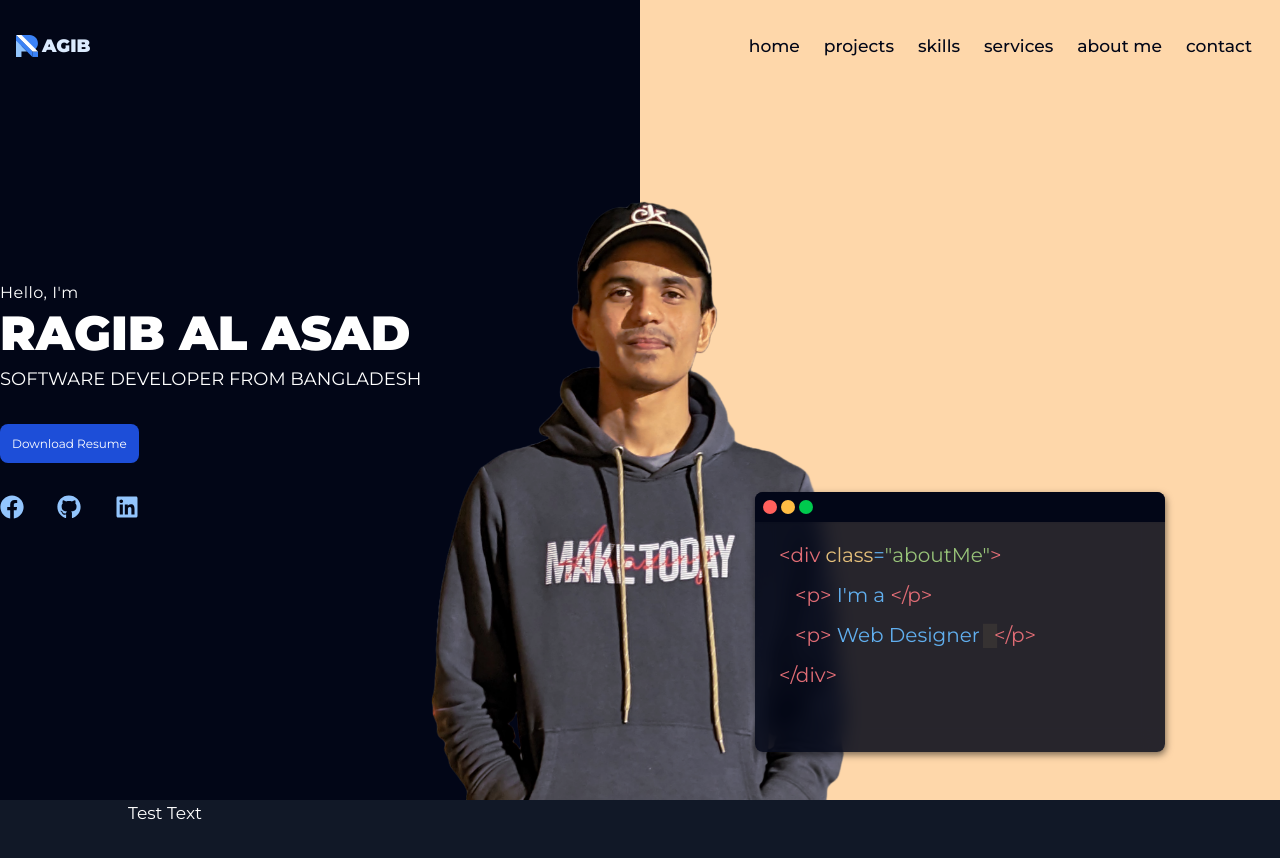
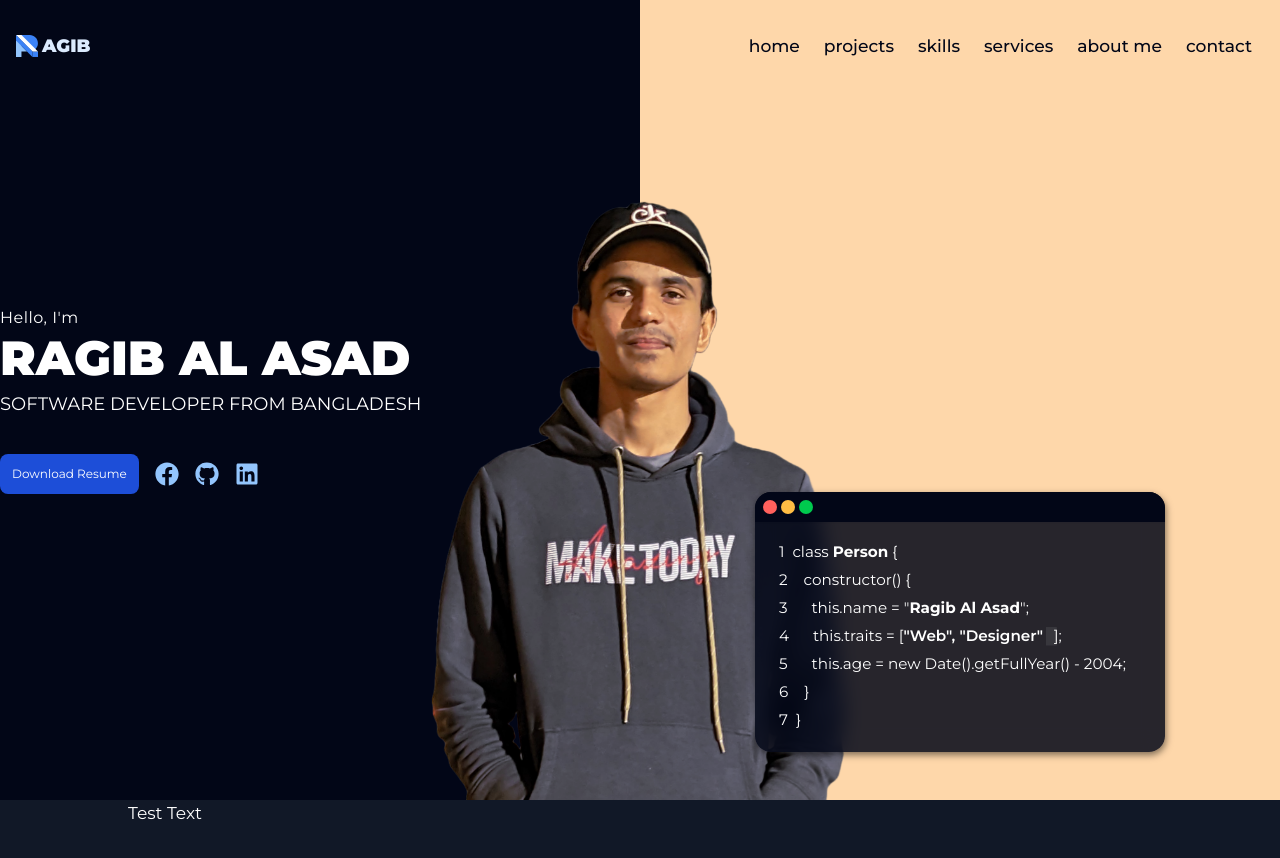
Before and after one commit to ragibalasad/ragib-portfolio, a Next.js app: page / in a window 1280 px wide. Shown: the top 858 px of the page. Built offline with nearby package versions, Linux system fonts and the light colour scheme.

Commit message:
changed showcase terminal texts

```diff
--- a/components/Header/Header.jsx
+++ b/components/Header/Header.jsx
@@ -9,7 +9,7 @@ import { FaFacebook, FaGithub, FaLinkedin } from "react-icons/fa";
 
 const Header = () => {
   const [text] = useTypewriter({
-    words: ["Web Developer", "Web Designer", "Programmer"],
+    words: ['"Web", "Developer"', '"Web", "Designer"', '"Programmer"'],
     loop: {},
     typeSpeed: 120,
     deleteSpeed: 60,
@@ -58,7 +58,8 @@ const Header = () => {
                 <span>Software developer from bangladesh</span>
               </p>
             </div>
-            <div className="w-max">
+
+            <div className="w-max flex gap-4">
               <a
                 href=""
                 className="bg-blue-700 text-white p-3 rounded-lg text-xs"
@@ -66,7 +67,7 @@ const Header = () => {
                 Download Resume
               </a>
 
-              <div className="flex justify-between text-2xl mt-10 text-blue-300">
+              <div className="flex gap-4 text-2xl my-auto text-blue-300">
                 <a href="https://facebook.com/ragibalasad" target="_blank">
                   <FaFacebook />
                 </a>
@@ -85,7 +86,7 @@ const Header = () => {
           className="terminal w-1/2 flex justify-center items-end pb-12 z-10"
         >
           <motion.div
-            className="terminal-win text-xs"
+            className="terminal-win"
             initial={{ opacity: 0, x: 100 }}
             animate={{ opacity: 1, x: 0 }}
             transition={{ duration: 0.5 }}
@@ -95,27 +96,27 @@ const Header = () => {
               <div className="minimize"></div>
               <div className="maximize"></div>
             </div>
-            <div className="terminal-body px-6 my-4">
-              <span className="text-xl">
-                <span className="code-color-1">{"<div "}</span>
-                <span className="code-color-2">class</span>
-                <span className="code-color-4">=</span>
-                <span className="code-color-3">&quot;aboutMe&quot;</span>
-                <span className="code-color-1">{">"}</span>
-                <br />
-                <span className="code-color-1 ml-4">{"<p> "}</span>
-                <span className="code-color-4">I&apos;m a</span>
-                <span className="code-color-1">{" </p>"}</span>
-                <br />
-                <span className="code-color-1 ml-4">{"<p> "}</span>
-                <span className="code-color-4">{text}</span>
-                <span className="code-color-2">
-                  <Cursor cursorStyle="█" />
-                </span>
-                <span className="code-color-1">{"</p>"}</span>
-                <br />
-                <span className="code-color-1">{"</div>"}</span>
-              </span>
+            <div className="terminal-body px-6 my-4 text-base">
+              <pre>
+                {`1  class `}
+                <b>Person</b>
+                {` {`}
+              </pre>
+              <pre>{`2    constructor() {`}</pre>
+              <pre>
+                {`3      this.name = "`}
+                <b>Ragib Al Asad</b>
+                {`";`}
+              </pre>
+              <pre>
+                {`4      this.traits = [`}
+                <span className="font-semibold">{text}</span>
+                <Cursor cursorStyle="█" />
+                {`];`}
+              </pre>
+              <pre>{`5      this.age = new Date().getFullYear() - 2004;`}</pre>
+              <pre>{`6    }`}</pre>
+              <pre>{`7  }`}</pre>
             </div>
           </motion.div>
         </motion.div>
--- a/src/app/app.css
+++ b/src/app/app.css
@@ -169,7 +169,7 @@ textarea {
 .terminal-win {
   width: 410px;
   height: 260px;
-  border-radius: 0.5rem;
+  border-radius: 1rem;
   background: rgba(2, 6, 23, 0.85);
   box-shadow: 1px 3px 7px rgba(0, 0, 0, 0.5);
   backdrop-filter: blur(10px);
@@ -180,8 +180,8 @@ textarea {
   width: 100%;
   height: 30px;
   background: rgb(2, 6, 23);
-  border-top-left-radius: 0.5rem;
-  border-top-right-radius: 0.5rem;
+  border-top-left-radius: 1rem;
+  border-top-right-radius: 1rem;
 }
 
 .close,
@@ -203,6 +203,12 @@ textarea {
 
 .terminal-body {
   line-height: 2.5rem;
+}
+
+.terminal-body pre {
+  font-size: 0.95rem;
+  font-family: "Montserrat", sans-serif;
+  padding: 2px 0;
 }
 
 .code-color-1 {
--- a/src/app/layout.js
+++ b/src/app/layout.js
@@ -4,7 +4,7 @@ import "./globals.css";
 import Head from "next/head";
 
 const space_grotesk = Montserrat({
-  weight: ["400", "500", "600", "700", "900"],
+  weight: ["300", "400", "500", "600", "700", "800", "900"],
   subsets: ["latin"],
 });
 
```
